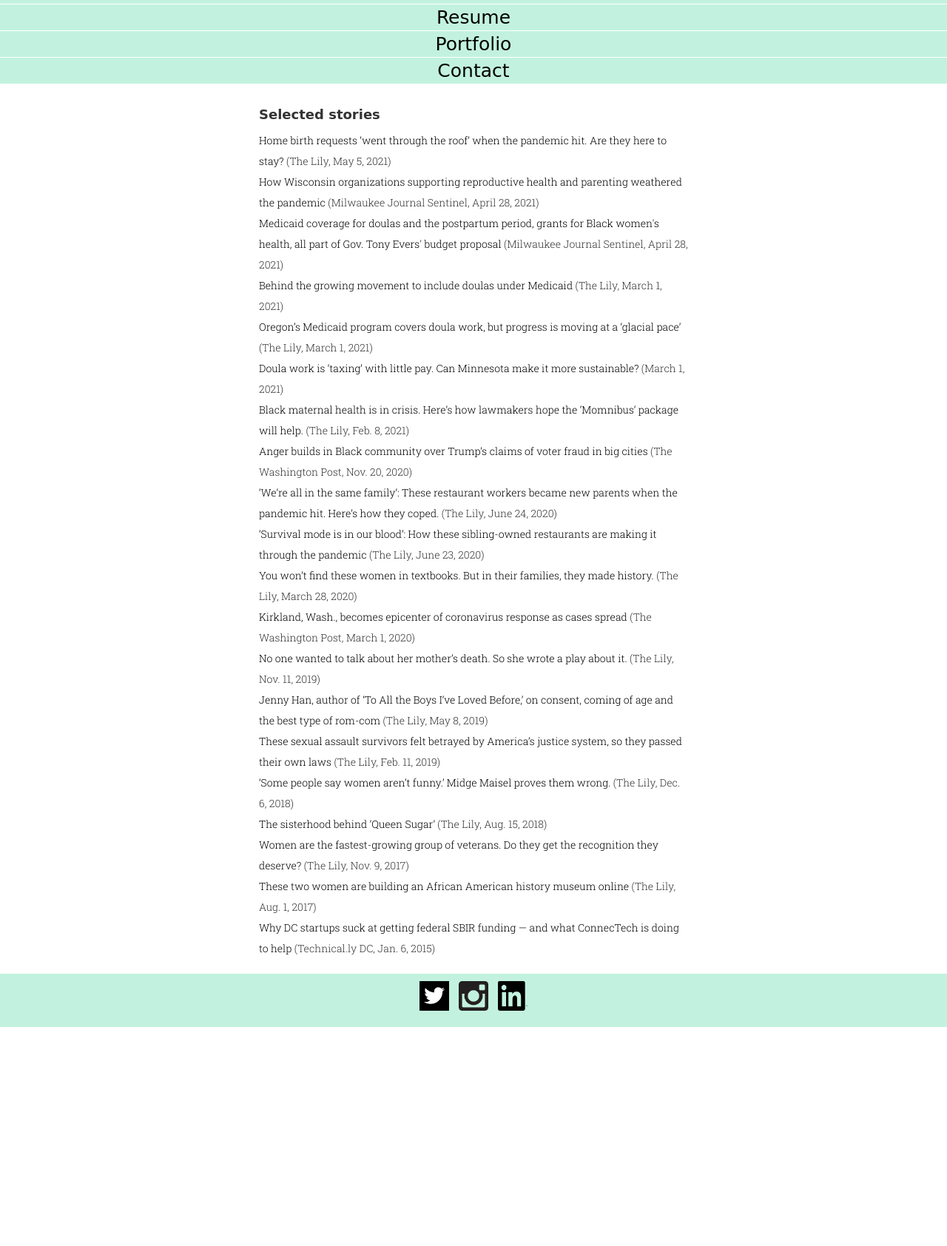
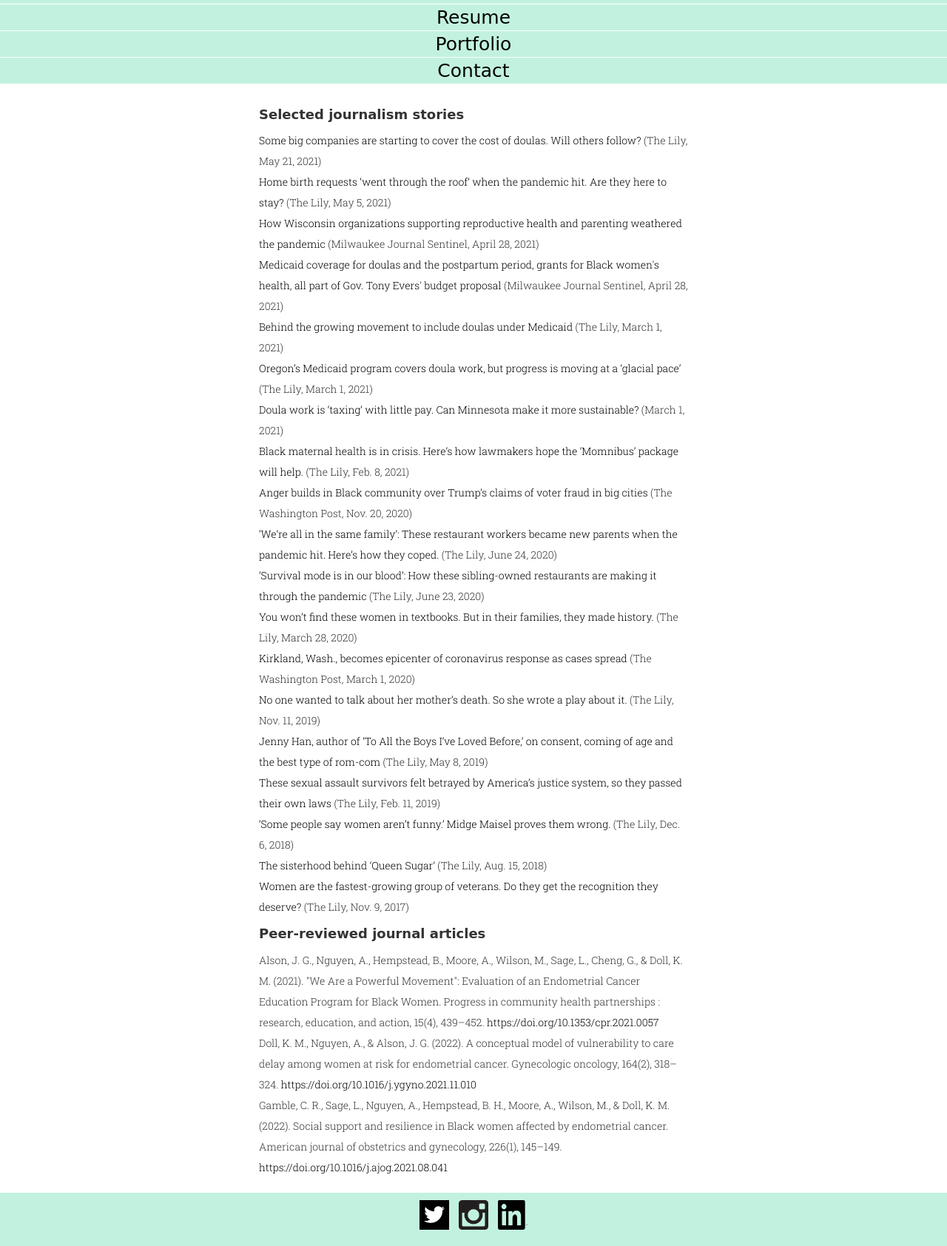
Before and after one commit to smashleynguyen/final_project, a plain HTML site: page portfolio.html in a window 1280 px wide. Shown: the part 80-1764 px from the top of the page at 74% size. Before the commit the page ends 1468 px from the top, so only its background shows below. Drawn offline with nearby package versions, Linux system fonts and the light colour scheme; a web font is replaced by a local one.

Commit message:
update to resume + portfolio
11/2022

```diff
--- a/portfolio.html
+++ b/portfolio.html
@@ -38,16 +38,17 @@
         </header>
         <main>
             <div class="explainer">
-              <h4>Selected stories</h4>
+              <h4>Selected journalism stories</h4>
               <ul>
-                <li><p><a href="https://www.thelily.com/home-birth-requests-went-through-the-roof-when-the-pandemic-hit-are-they-here-to-stay/" target="blank">Home birth requests ‘went through the roof’ when the pandemic hit. Are they here to stay?</a> (The Lily, May 5, 2021)</p>
-                <li><p><a href="https://www.jsonline.com/story/news/solutions/2021/04/28/wisconsin-reproductive-health-parenting-groups-weathered-pandemic/7225250002/" target="blank">How Wisconsin organizations supporting reproductive health and parenting weathered the pandemic</a> (Milwaukee Journal Sentinel, April 28, 2021)</p>
-                <li><p><a href="https://www.jsonline.com/story/news/solutions/2021/04/28/medicaid-would-cover-doulas-postpartum-period-under-evers-proposal/4853317001/" target="blank">Medicaid coverage for doulas and the postpartum period, grants for Black women's health, all part of Gov. Tony Evers' budget proposal</a> (Milwaukee Journal Sentinel, April 28, 2021)</p>
+                <li><p><a href="https://www.thelily.com/some-big-companies-are-starting-to-cover-the-cost-of-doulas-will-others-follow/" target="blank">Some big companies are starting to cover the cost of doulas. Will others follow?</a> (The Lily, May 21, 2021)</p></li>
+                <li><p><a href="https://www.thelily.com/home-birth-requests-went-through-the-roof-when-the-pandemic-hit-are-they-here-to-stay/" target="blank">Home birth requests ‘went through the roof’ when the pandemic hit. Are they here to stay?</a> (The Lily, May 5, 2021)</p></li>
+                <li><p><a href="https://www.jsonline.com/story/news/solutions/2021/04/28/wisconsin-reproductive-health-parenting-groups-weathered-pandemic/7225250002/" target="blank">How Wisconsin organizations supporting reproductive health and parenting weathered the pandemic</a> (Milwaukee Journal Sentinel, April 28, 2021)</p></li>
+                <li><p><a href="https://www.jsonline.com/story/news/solutions/2021/04/28/medicaid-would-cover-doulas-postpartum-period-under-evers-proposal/4853317001/" target="blank">Medicaid coverage for doulas and the postpartum period, grants for Black women's health, all part of Gov. Tony Evers' budget proposal</a> (Milwaukee Journal Sentinel, April 28, 2021)</p></li>
                 <li><p><a href="https://www.washingtonpost.com/graphics/2021/the-lily/covering-doulas-medicaid/" target="blank">Behind the growing movement to include doulas under Medicaid</a> (The Lily, March 1, 2021)</p>
                 <li><p><a href="https://www.washingtonpost.com/graphics/2021/the-lily/doulas-in-oregon-costs-payment/" target="blank">Oregon’s Medicaid program covers doula work, but progress is moving at a ‘glacial pace’</a> (The Lily, March 1, 2021)</p></li>
                 <li><p><a href="https://www.washingtonpost.com/graphics/2021/the-lily/using-a-doula-minnesota/" target="blank">Doula work is ‘taxing’ with little pay. Can Minnesota make it more sustainable?</a> (March 1, 2021)</p></li>
                 <li><p><a href="https://www.thelily.com/black-maternal-health-is-in-crisis-heres-how-lawmakers-hope-the-momnibus-package-will-help/" target="blank">Black maternal health is in crisis. Here’s how lawmakers hope the ‘Momnibus’ package will help.</a> (The Lily, Feb. 8, 2021)</p></li>
-                <li><p><a href="https://www.washingtonpost.com/national/2020/11/20/f0d11954-2b71-11eb-9b14-ad872157ebc9_story.html" target="blank">Anger builds in Black community over Trump’s claims of voter fraud in big cities</a> (The Washington Post, Nov. 20, 2020)
+                <li><p><a href="https://www.washingtonpost.com/national/2020/11/20/f0d11954-2b71-11eb-9b14-ad872157ebc9_story.html" target="blank">Anger builds in Black community over Trump’s claims of voter fraud in big cities</a> (The Washington Post, Nov. 20, 2020)</p></li>
                 <li><p><a href="https://www.thelily.com/were-all-in-the-same-family-these-restaurant-workers-became-new-parents-when-the-pandemic-hit-heres-how-they-coped/" target="blank">‘We’re all in the same family’: These restaurant workers became new parents when the pandemic hit. Here’s how they coped.
                 </a>(The Lily, June 24, 2020)</p></li>
                 <li><p><a href="https://www.thelily.com/survival-mode-is-in-our-blood-how-these-sibling-owned-restaurants-are-making-through-the-pandemic/" target="blank">‘Survival mode is in our blood’: How these sibling-owned restaurants are making it through the pandemic
@@ -58,7 +59,7 @@
                 </a>(The Washington Post, March 1, 2020)</p></li>
                 <li><p><a href="https://www.thelily.com/no-one-wanted-to-talk-about-her-mothers-death-so-she-wrote-a-play-about-it/" target="blank">No one wanted to talk about her mother’s death. So she wrote a play about it.
                 </a>(The Lily, Nov. 11, 2019)</p></li>
-                <li><p><a href="https://www.thelily.com/jenny-han-author-of-to-all-the-boys-ive-loved-before-on-consent-coming-of-age-and-the-best-type-of-rom-com/" target="blank">Jenny Han, author of ‘To All the Boys I’ve Loved Before,’ on consent, coming of age and the best type of rom-com</a> (The Lily, May 8, 2019)
+                <li><p><a href="https://www.thelily.com/jenny-han-author-of-to-all-the-boys-ive-loved-before-on-consent-coming-of-age-and-the-best-type-of-rom-com/" target="blank">Jenny Han, author of ‘To All the Boys I’ve Loved Before,’ on consent, coming of age and the best type of rom-com</a> (The Lily, May 8, 2019)</p></li>
                 <li><p><a href="https://www.thelily.com/these-sexual-assault-survivors-felt-betrayed-by-americas-justice-system-so-they-passed-their-own-laws/">These sexual assault survivors felt betrayed by America’s justice system, so they passed their own laws
                 </a>(The Lily, Feb. 11, 2019)</p></li>
                 <li><p><a href="https://www.thelily.com/some-people-say-women-arent-funny-midge-maisel-proves-them-wrong/" target="blank">‘Some people say women aren’t funny.’ Midge Maisel proves them wrong.
@@ -67,10 +68,12 @@
                 </a>(The Lily, Aug. 15, 2018)</p></li>
                 <li><p><a href="https://www.thelily.com/women-are-the-fastest-growing-group-of-veterans-do-they-get-the-recognition-they-deserve-2/" target="blank">Women are the fastest-growing group of veterans. Do they get the recognition they deserve?
                 </a>(The Lily, Nov. 9, 2017)</p></li>
-                <li><p><a href="https://www.thelily.com/these-two-women-are-building-an-african-american-history-museum-online/" target="blank">These two women are building an African American history museum online
-                </a>(The Lily, Aug. 1, 2017)</p></li>
-                <li><p><a href="https://technical.ly/dc/2015/01/06/connectech-sbir-dc-startups/" target="blank">Why DC startups suck at getting federal SBIR funding — and what ConnecTech is doing to help
-                </a>(Technical.ly DC, Jan. 6, 2015)</p></li>
+              </ul>
+                          <h4>Peer-reviewed journal articles</h4>
+              <ul>
+                <li><p>Alson, J. G., <strong>Nguyen, A.</strong>, Hempstead, B., Moore, A., Wilson, M., Sage, L., Cheng, G., & Doll, K. M. (2021). "We Are a Powerful Movement": Evaluation of an Endometrial Cancer Education Program for Black Women. <em>Progress in community health partnerships : research, education, and action</em>, 15(4), 439–452. <a href="https://doi.org/10.1353/cpr.2021.0057" target="blank">https://doi.org/10.1353/cpr.2021.0057</a></p></li>
+                <li><p>Doll, K. M., <strong>Nguyen, A.</strong>, & Alson, J. G. (2022). A conceptual model of vulnerability to care delay among women at risk for endometrial cancer. <em>Gynecologic oncology</em>, 164(2), 318–324. <a href="https://doi.org/10.1016/j.ygyno.2021.11.010" target="blank">https://doi.org/10.1016/j.ygyno.2021.11.010</a></p></li>
+                <li><p>Gamble, C. R., Sage, L., <strong>Nguyen, A.</strong>, Hempstead, B. H., Moore, A., Wilson, M., & Doll, K. M. (2022). Social support and resilience in Black women affected by endometrial cancer. <em>American journal of obstetrics and gynecology</em>, 226(1), 145–149. <a href="https://doi.org/10.1016/j.ajog.2021.08.041" target="blank">https://doi.org/10.1016/j.ajog.2021.08.041</a></p></li>
               </ul>
             </div>
         </main>
```
Also changed, not shown: resume.html (+12 -4 lines).
